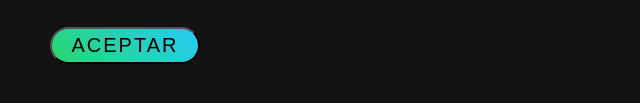
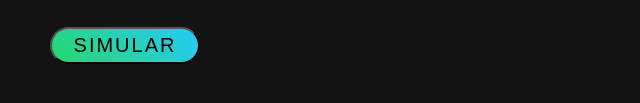
Before and after one commit to 80009-Zahr-Kalil/simtp5, a plain HTML site: page index.html in a window 1280 px wide. Shown: the part 239-342 px from the top of the page, 0-640 px from the left. Drawn offline with Linux system fonts and the light colour scheme.

Commit message:
Tp5 listo

```diff
--- a/index.html
+++ b/index.html
@@ -28,7 +28,7 @@
             <option value="PB">Politica B</option>
         </select>
         <br>
-        <button class="btn" id="btnAceptar">Aceptar</button>
+        <button class="btn" id="btnAceptar">Simular</button>
     </div>
 
     <div>
```
Also changed, not shown: script.js (+2 -7 lines).
